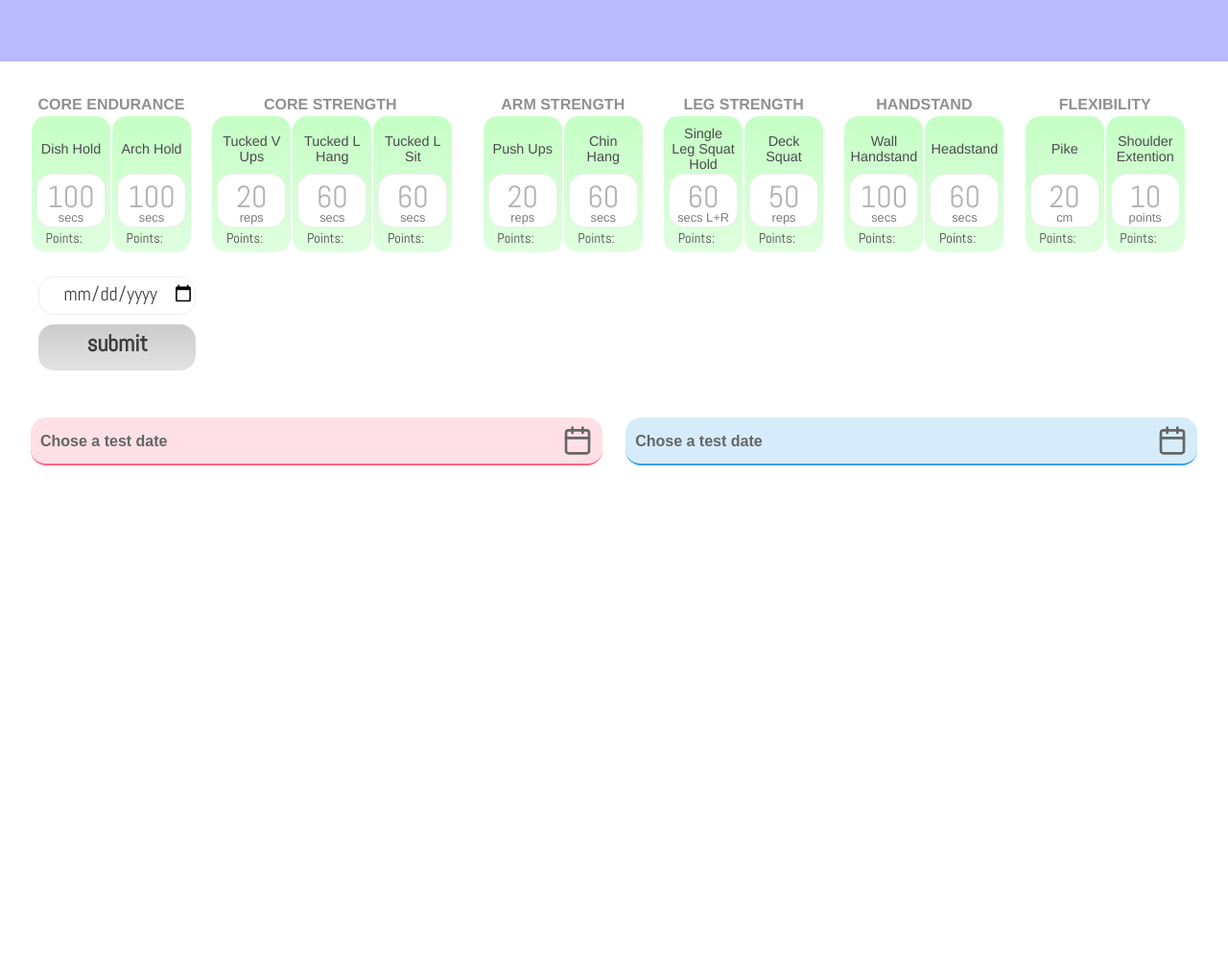
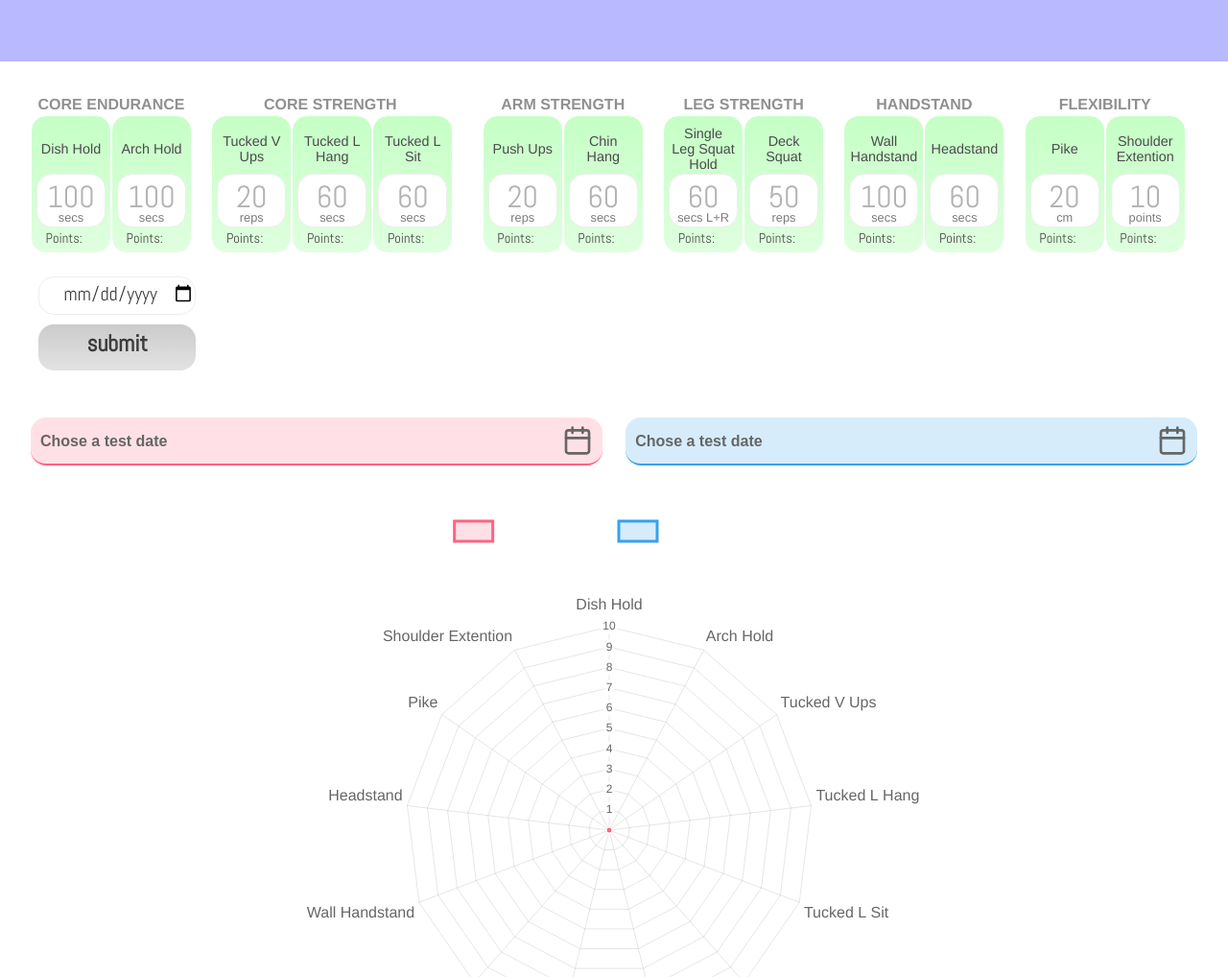
Before and after one commit to Cyber-Spud/gymnastics, a plain HTML site: page index.html in a window 1280 px wide. Shown: the top 1018 px of the page at 96% size. Drawn offline with Linux system fonts and the light colour scheme; the site is published under a folder, as on GitHub Pages, so addresses that start at the root find nothing.

Commit message:
Ommited a / from graph.js API path in pleading hope the problem was that simple to resolve

```diff
--- a/index.html
+++ b/index.html
@@ -172,7 +172,7 @@
       </div>
     </main>
     <footer class="footer"></footer>
-    <script src="/chart.js/dist/Chart.js"></script>
+    <script src="chart.js/dist/Chart.js"></script>
     <script src="shared.js"></script>
   </body>
 </html>
```
